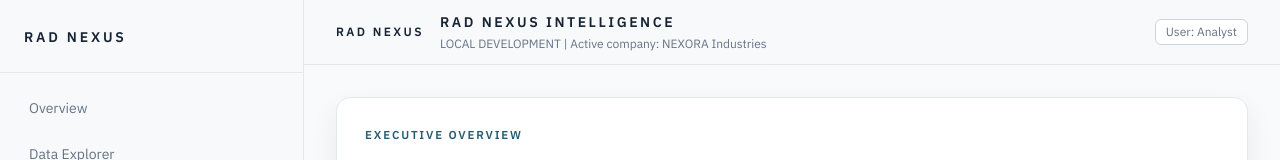
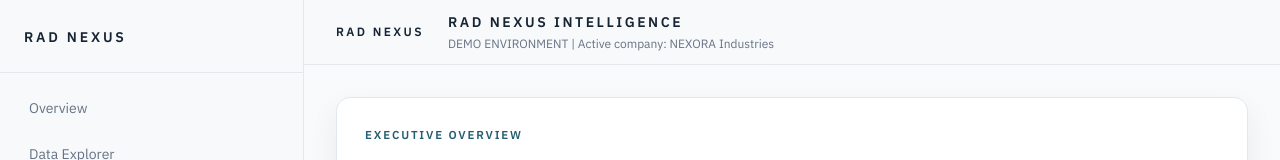
Before and after one commit to RubenDuijn/RadNexus, a Next.js app in the folder frontend/: page /overview in a window 1280 px wide. Shown: the top 160 px of the page. Built offline with nearby package versions, Linux system fonts and the light colour scheme.

Commit message:
fix: enforce exact product header identity structure

```diff
--- a/frontend/src/components/layout/topbar.tsx
+++ b/frontend/src/components/layout/topbar.tsx
@@ -3,40 +3,29 @@
 import Link from "next/link";
 
 import { MobileNav } from "@/components/layout/mobile-nav";
-import { getClientEnvironmentLabel } from "@/lib/environment";
 
 export function Topbar() {
-  const environmentLabel =
-    typeof window !== "undefined"
-      ? getClientEnvironmentLabel()
-      : process.env.NODE_ENV === "development"
-        ? "LOCAL DEVELOPMENT"
-        : "DEMO ENVIRONMENT";
-
   return (
     <header className="rn-topbar sticky top-0 z-30 border-b px-4 py-3 backdrop-blur lg:px-8">
-      <div className="flex flex-wrap items-center gap-3 sm:gap-4">
+      <div className="flex items-center gap-3 sm:gap-4">
         <Link
           href="https://radnexus.dev/"
           aria-label="Open RAD NEXUS corporate homepage"
-          className="rn-wordmark-link rn-nav-focus cursor-pointer rounded-sm text-xs font-semibold uppercase tracking-[0.2em]"
+          className="rn-wordmark-link rn-nav-focus shrink-0 cursor-pointer rounded-sm text-xs font-semibold uppercase tracking-[0.2em]"
         >
           RAD NEXUS
         </Link>
 
-        <div className="min-w-0 flex-1">
+        <div className="min-w-0 flex-1 px-1 sm:px-2">
           <h2 className="truncate text-xs font-semibold uppercase tracking-[0.18em] text-[var(--foreground)] sm:text-sm">
             RAD NEXUS INTELLIGENCE
           </h2>
           <p className="mt-1 truncate text-[11px] text-[var(--muted)] sm:text-xs">
-            {environmentLabel} | Active company: NEXORA Industries
+            DEMO ENVIRONMENT | Active company: NEXORA Industries
           </p>
         </div>
 
-        <div className="flex items-center gap-2 sm:ml-auto">
-          <span className="hidden rounded-md border border-[var(--line-strong)] bg-white px-2.5 py-1 text-xs text-[var(--muted)] sm:inline-flex">
-            User: Analyst
-          </span>
+        <div className="shrink-0 lg:hidden">
           <MobileNav />
         </div>
       </div>
```
